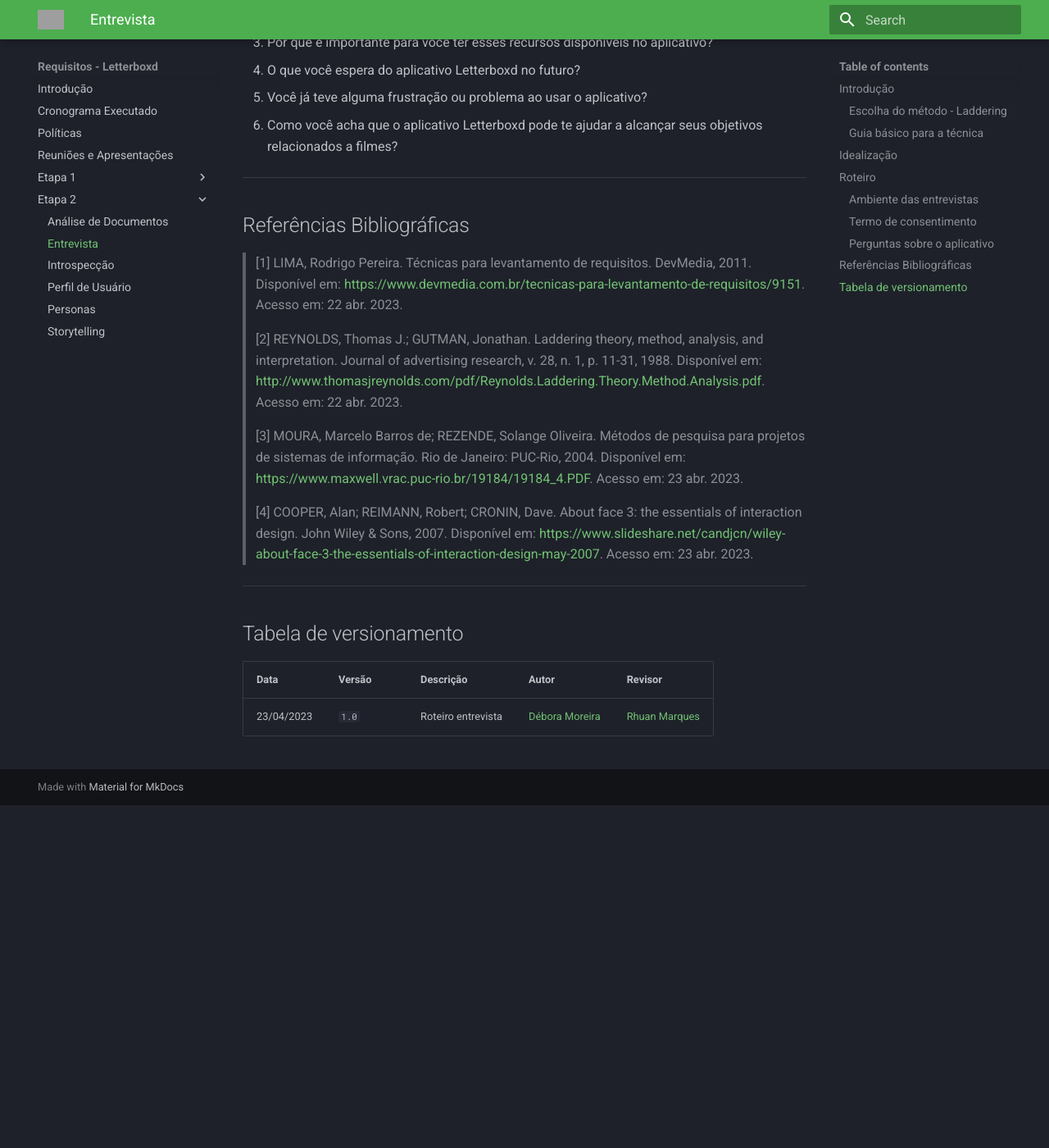
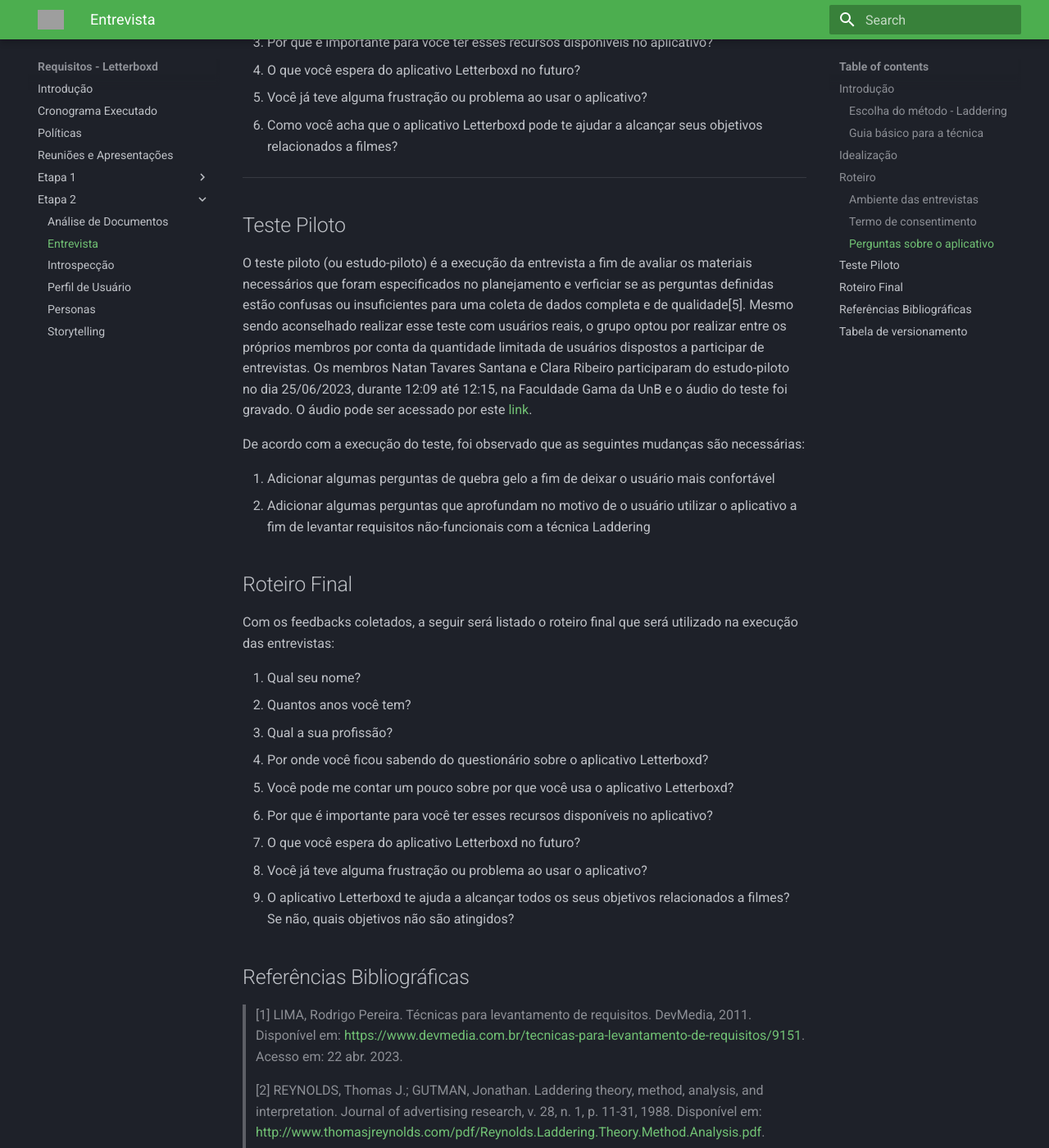
Before and after one commit to Requisitos-de-Software/2023.1-Letterboxd, an MkDocs documentation site: the page built from docs/Etapa 2/entrevista.md, in a window 1280 px wide and 1400 px high, scrolled down 2281 px. Shown: the whole window at 82% size. Built offline with MkDocs 1.6.1 and Material for MkDocs 9.7.7, drawn with Linux system fonts in a browser that asks for light colours; before the commit the page ends 3263 px from its top, so only the background shows below that; some of the changed text lies outside the part shown; grey boxes are pictures that could not be loaded.

Commit message:
13 - adição do teste piloto

```diff
--- a/docs/Etapa 2/entrevista.md
+++ b/docs/Etapa 2/entrevista.md
@@ -39,14 +39,14 @@
 
 ### Termo de consentimento
 
-Antes de iniciar a entrevista, o entrevistador deve enviar via e-mail para o entrevistado e deixar claro também verbalmente o [termo de consentimento](https://unbbr-my.sharepoint.com/personal/222015103_aluno_unb_br/_layouts/15/Doc.aspx?sourcedoc={1411077c-e6c6-4520-b701-e50fbbf23f95}&amp;action=embedview). Abaixo segue um guia de todas as informações e passo-a-passo a ser seguido pelo entrevistador.
+Antes de iniciar a entrevista, o entrevistador deve enviar via e-mail para o entrevistado e deixar claro também verbalmente o [termo de consentimento](https://docs.google.com/document/d/1kc8w8nI-s5nouYe-1YQ0BmZwQoi3uKH_/edit?usp=sharing&ouid=113936688363583144171&rtpof=true&sd=true). Abaixo segue um guia de todas as informações e passo-a-passo a ser seguido pelo entrevistador.
 
 1. Deixar claro o propósito da entrevista e o nome do projeto em que ela será utilizada;
 2. Informar ao entrevistado que ele tem o direito de recusar a participação a entrevista ou desistir a qualquer momento sem penalidade ou qualquer consequência negativa;
 3. Deixar claro de que a entrevista será gravada e transcrita e pedir permissão ao entrevistado;
 4. Informar que todos os dados dele e da entrevista serão armazenados e protegidos e deixar claro quem terá acesso à essas informações;
 5. Deixar claro que caso seja da vontade do usuário ele pode solicitar que seus dados e sua entrevista sejam excluídos e informar como ele pode fazer isso;
-6. Pedir que o entrevistado assine o termo de consentimento enviado para ele por e-mail já assinado pelo entrevistador.
+6. Pedir que o entrevistado leia o termo de consentimento apresentado pelo entrevistador e falar se dá o consentimento ou não.
 
 ### Perguntas sobre o aplicativo
 
@@ -61,6 +61,29 @@
 
 ---
 
+## Teste Piloto
+
+O teste piloto (ou estudo-piloto) é a execução da entrevista a fim de avaliar os materiais necessários que foram especificados no planejamento e verficiar se as perguntas definidas estão confusas ou insuficientes para uma coleta de dados completa e de qualidade[5]. Mesmo sendo aconselhado realizar esse teste com usuários reais, o grupo optou por realizar entre os próprios membros por conta da quantidade limitada de usuários dispostos a participar de entrevistas. Os membros Natan Tavares Santana e Clara Ribeiro participaram do estudo-piloto no dia 25/06/2023, durante 12:09 até 12:15, na Faculdade Gama da UnB e o áudio do teste foi gravado. O áudio pode ser acessado por este [link](https://drive.google.com/file/d/1QyUBMtJ3TJJw8_7q9IMlGees14Usxmwz/view?usp=sharing).
+
+De acordo com a execução do teste, foi observado que as seguintes mudanças são necessárias:
+
+1. Adicionar algumas perguntas de quebra gelo a fim de deixar o usuário mais confortável
+2. Adicionar algumas perguntas que aprofundam no motivo de o usuário utilizar o aplicativo a fim de levantar requisitos não-funcionais com a técnica Laddering
+
+## Roteiro Final
+
+Com os feedbacks coletados, a seguir será listado o roteiro final que será utilizado na execução das entrevistas:
+
+1. Qual seu nome?
+2. Quantos anos você tem?
+3. Qual a sua profissão?
+4. Por onde você ficou sabendo do questionário sobre o aplicativo Letterboxd?
+5. Você pode me contar um pouco sobre por que você usa o aplicativo Letterboxd?
+6. Por que é importante para você ter esses recursos disponíveis no aplicativo?
+4. O que você espera do aplicativo Letterboxd no futuro?
+5. Você já teve alguma frustração ou problema ao usar o aplicativo?
+6. O aplicativo Letterboxd te ajuda a alcançar todos os seus objetivos relacionados a filmes? Se não, quais objetivos não são atingidos?
+
 ## Referências Bibliográficas
 
 > <a id="ancora1"></a> [1] LIMA, Rodrigo Pereira. Técnicas para levantamento de requisitos. DevMedia, 2011. Disponível em: <https://www.devmedia.com.br/tecnicas-para-levantamento-de-requisitos/9151>. Acesso em: 22 abr. 2023.
@@ -70,6 +93,8 @@
 > <a id="ancora3"></a>[3]  MOURA, Marcelo Barros de; REZENDE, Solange Oliveira. Métodos de pesquisa para projetos de sistemas de informação. Rio de Janeiro: PUC-Rio, 2004. Disponível em: <https://www.maxwell.vrac.puc-rio.br/19184/19184_4.PDF>. Acesso em: 23 abr. 2023.
 >
 > <a id="ancora4"></a> [4]  COOPER, Alan; REIMANN, Robert; CRONIN, Dave. About face 3: the essentials of interaction design. John Wiley & Sons, 2007. Disponível em: <https://www.slideshare.net/candjcn/wiley-about-face-3-the-essentials-of-interaction-design-may-2007>. Acesso em: 23 abr. 2023.
+>
+> <a id="ancora5"></a>[5] Barbosa, S. D. J.; Silva, B. S. da; Silveira, M. S.; Gasparini, I.; Darin, T.; Barbosa, G. D. J. (2021) Interação Humano-Computador e Experiência do usuário, página 136. Autopublicação. ISBN: 978-65-00-19677-1.
 
 ---
 
@@ -77,4 +102,5 @@
 
 | Data       | Versão | Descrição             | Autor                                             | Revisor                                             |
 | ---------- | ------ | --------------------- | ------------------------------------------------- | --------------------------------------------------- |
-| 23/04/2023 | `1.0`  | Roteiro entrevista | [Débora Moreira](https://github.com/deboracaires) | [Rhuan Marques](https://github.com/RhuanMr)
+| 23/04/2023 | `0.1`  | Roteiro entrevista | [Débora Moreira](https://github.com/deboracaires) | [Natan Santana](https://github.com/Neitan2001)
+| 25/04/2023 | `0.2`  | Adição do teste piloto | [Natan Santana](https://github.com/Neitan2001) |
```
